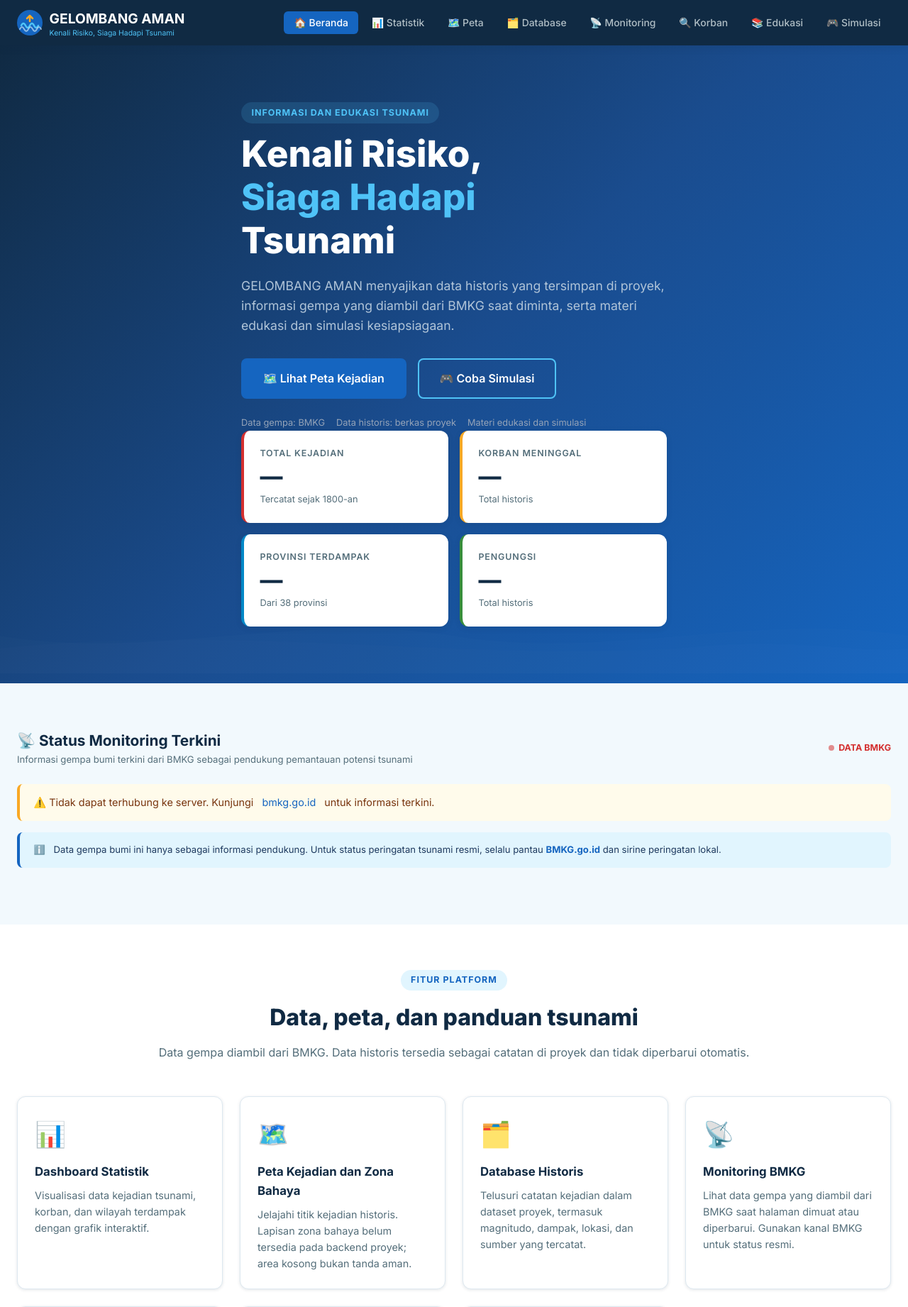
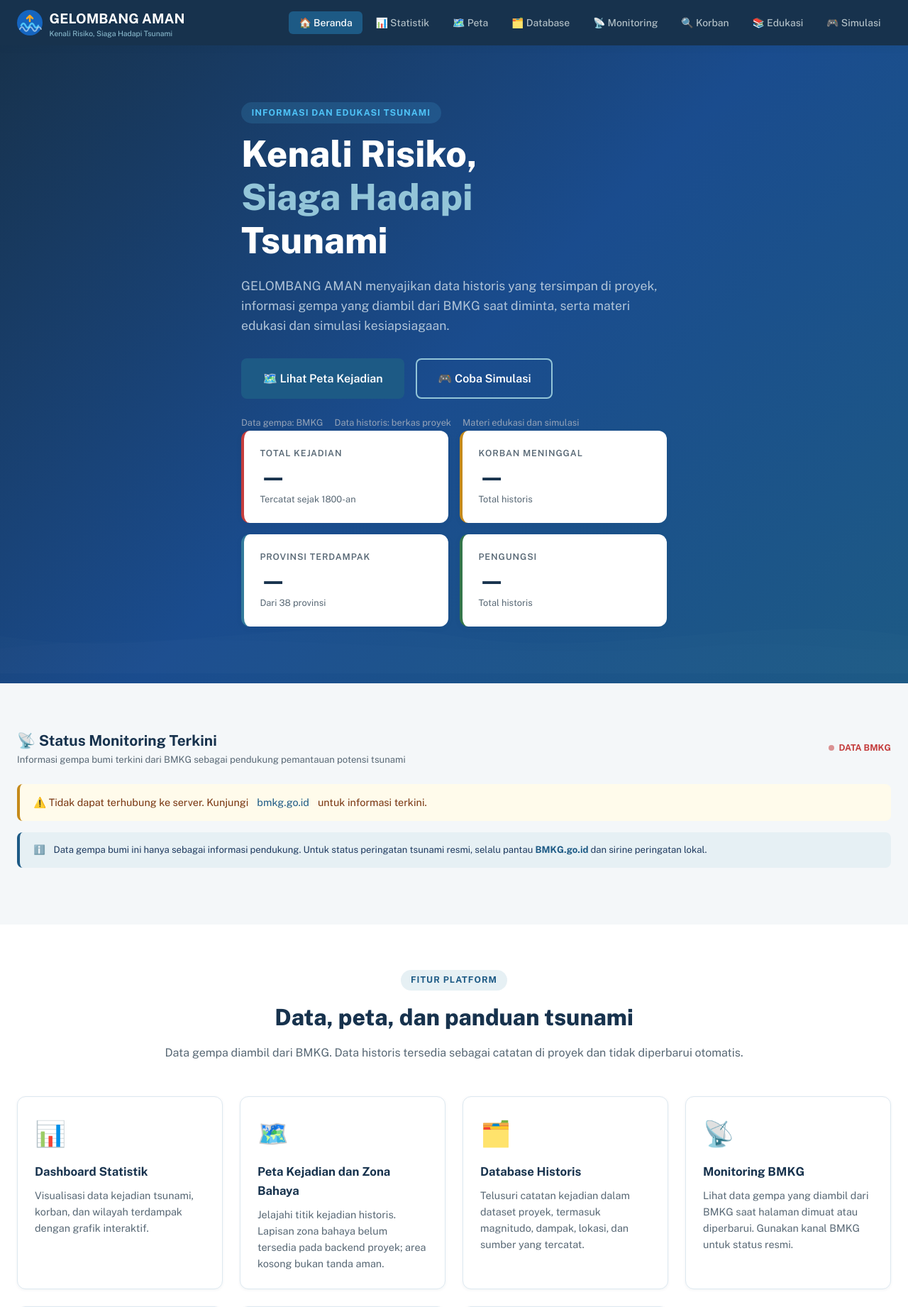
Before and after one commit to MumtazulHamdah/TSUNAMI, a PHP site: page / in a window 1280 px wide. Shown: the top 1842 px of the page at 71% size. Run offline with PHP 8.4, Linux system fonts and the light colour scheme; some libraries are stand-ins or nearby versions.

Commit message:
Tampilan Fase B: fondasi visual dan tipografi

```diff
--- a/gelombang-aman/frontend/assets/css/main.css
+++ b/gelombang-aman/frontend/assets/css/main.css
@@ -4,26 +4,37 @@
    ============================================================ */
 
 :root {
-  --deep-navy: #102A43;
-  --primary-blue: #1565C0;
-  --ocean-blue: #0288C7;
-  --sky-blue: #4FC3F7;
-  --light-blue: #E1F5FE;
-  --pale-blue: #F2F9FD;
+  --deep-navy: #17324D;
+  --primary-blue: #1D5A85;
+  --ocean-blue: #327A9B;
+  --sky-blue: #93C5D8;
+  --light-blue: #E6F0F4;
+  --pale-blue: #F4F7F9;
   --white: #FFFFFF;
-  --alert-red: #D32F2F;
-  --warning-orange: #F9A825;
-  --safe-green: #388E3C;
-  --text-dark: #1a2a3a;
-  --text-muted: #546e7a;
-  --border: #b0bec5;
-  --shadow: rgba(16, 42, 67, 0.12);
+  --alert-red: #C43D3D;
+  --warning-orange: #C58A1B;
+  --safe-green: #34764A;
+  --text-dark: #263746;
+  --text-muted: #586875;
+  --border: #CDD5DB;
+  --shadow: rgba(23, 50, 77, 0.06);
+  --font-sans: "Public Sans", "Segoe UI", Arial, sans-serif;
+  --radius-sm: 4px;
+  --radius-md: 6px;
+  --radius-lg: 8px;
+  --shadow-sm: 0 1px 2px rgba(23, 50, 77, 0.06);
+  --space-1: 0.25rem;
+  --space-2: 0.5rem;
+  --space-3: 0.75rem;
+  --space-4: 1rem;
+  --space-5: 1.5rem;
+  --space-6: 2rem;
 }
 
 /* ===== RESET & BASE ===== */
 *, *::before, *::after { box-sizing: border-box; margin: 0; padding: 0; }
 html { scroll-behavior: smooth; }
-body { font-family: 'Inter', 'Segoe UI', system-ui, -apple-system, sans-serif; color: var(--text-dark); background: var(--white); line-height: 1.6; }
+body { font-family: var(--font-sans); color: var(--text-dark); background: var(--white); line-height: 1.6; font-size: 1rem; }
 img { max-width: 100%; display: block; }
 a { color: var(--primary-blue); text-decoration: none; transition: color 0.2s; }
 a:hover { color: var(--ocean-blue); }
--- a/gelombang-aman/frontend/index.html
+++ b/gelombang-aman/frontend/index.html
@@ -7,7 +7,7 @@
   <title>GELOMBANG AMAN — Kenali Risiko, Siaga Hadapi Tsunami</title>
   <link rel="stylesheet" href="assets/css/main.css">
   <link rel="preconnect" href="https://fonts.googleapis.com">
-  <link href="https://fonts.googleapis.com/css2?family=Inter:wght@400;500;600;700;800&display=swap" rel="stylesheet">
+  <link href="https://fonts.googleapis.com/css2?family=Public+Sans:wght@400;500;600;700;800&display=swap" rel="stylesheet">
   <link rel="stylesheet" href="https://unpkg.com/leaflet@1.9.4/dist/leaflet.css">
   <link rel="stylesheet" href="https://unpkg.com/leaflet.markercluster@1.4.1/dist/MarkerCluster.css">
   <link rel="stylesheet" href="https://unpkg.com/leaflet.markercluster@1.4.1/dist/MarkerCluster.Default.css">
--- a/gelombang-aman/frontend/pages/admin.html
+++ b/gelombang-aman/frontend/pages/admin.html
@@ -5,7 +5,7 @@
   <meta name="viewport" content="width=device-width, initial-scale=1.0">
   <title>Dashboard Admin — GELOMBANG AMAN</title>
   <link rel="stylesheet" href="../assets/css/main.css">
-  <link href="https://fonts.googleapis.com/css2?family=Inter:wght@400;500;600;700;800&display=swap" rel="stylesheet">
+  <link href="https://fonts.googleapis.com/css2?family=Public+Sans:wght@400;500;600;700;800&display=swap" rel="stylesheet">
 </head>
 <body>
 <div class="admin-layout" id="admin-layout">
--- a/gelombang-aman/frontend/pages/dashboard.html
+++ b/gelombang-aman/frontend/pages/dashboard.html
@@ -5,7 +5,7 @@
   <meta name="viewport" content="width=device-width, initial-scale=1.0">
   <title>Dashboard Statistik — GELOMBANG AMAN</title>
   <link rel="stylesheet" href="../assets/css/main.css">
-  <link href="https://fonts.googleapis.com/css2?family=Inter:wght@400;500;600;700;800&display=swap" rel="stylesheet">
+  <link href="https://fonts.googleapis.com/css2?family=Public+Sans:wght@400;500;600;700;800&display=swap" rel="stylesheet">
 </head>
 <body>
 <nav class="navbar">
--- a/gelombang-aman/frontend/pages/database.html
+++ b/gelombang-aman/frontend/pages/database.html
@@ -5,7 +5,7 @@
   <meta name="viewport" content="width=device-width, initial-scale=1.0">
   <title>Database Historis Tsunami — GELOMBANG AMAN</title>
   <link rel="stylesheet" href="../assets/css/main.css">
-  <link href="https://fonts.googleapis.com/css2?family=Inter:wght@400;500;600;700;800&display=swap" rel="stylesheet">
+  <link href="https://fonts.googleapis.com/css2?family=Public+Sans:wght@400;500;600;700;800&display=swap" rel="stylesheet">
 </head>
 <body>
 <nav class="navbar">
--- a/gelombang-aman/frontend/pages/edukasi.html
+++ b/gelombang-aman/frontend/pages/edukasi.html
@@ -5,7 +5,7 @@
   <meta name="viewport" content="width=device-width, initial-scale=1.0">
   <title>Pusat Edukasi Tsunami — GELOMBANG AMAN</title>
   <link rel="stylesheet" href="../assets/css/main.css">
-  <link href="https://fonts.googleapis.com/css2?family=Inter:wght@400;500;600;700;800&display=swap" rel="stylesheet">
+  <link href="https://fonts.googleapis.com/css2?family=Public+Sans:wght@400;500;600;700;800&display=swap" rel="stylesheet">
 </head>
 <body>
 <nav class="navbar">
--- a/gelombang-aman/frontend/pages/korban.html
+++ b/gelombang-aman/frontend/pages/korban.html
@@ -5,7 +5,7 @@
   <meta name="viewport" content="width=device-width, initial-scale=1.0">
   <title>Korban & Orang Hilang — GELOMBANG AMAN</title>
   <link rel="stylesheet" href="../assets/css/main.css">
-  <link href="https://fonts.googleapis.com/css2?family=Inter:wght@400;500;600;700;800&display=swap" rel="stylesheet">
+  <link href="https://fonts.googleapis.com/css2?family=Public+Sans:wght@400;500;600;700;800&display=swap" rel="stylesheet">
 </head>
 <body>
 <nav class="navbar">
--- a/gelombang-aman/frontend/pages/login.html
+++ b/gelombang-aman/frontend/pages/login.html
@@ -5,7 +5,7 @@
   <meta name="viewport" content="width=device-width, initial-scale=1.0">
   <title>Login Admin — GELOMBANG AMAN</title>
   <link rel="stylesheet" href="../assets/css/main.css">
-  <link href="https://fonts.googleapis.com/css2?family=Inter:wght@400;500;600;700;800&display=swap" rel="stylesheet">
+  <link href="https://fonts.googleapis.com/css2?family=Public+Sans:wght@400;500;600;700;800&display=swap" rel="stylesheet">
 </head>
 <body style="background:var(--deep-navy);min-height:100vh;display:flex;align-items:center;justify-content:center">
   <div style="width:100%;max-width:420px;padding:1.5rem">
--- a/gelombang-aman/frontend/pages/monitoring.html
+++ b/gelombang-aman/frontend/pages/monitoring.html
@@ -5,7 +5,7 @@
   <meta name="viewport" content="width=device-width, initial-scale=1.0">
   <title>Monitoring Tsunami — GELOMBANG AMAN</title>
   <link rel="stylesheet" href="../assets/css/main.css">
-  <link href="https://fonts.googleapis.com/css2?family=Inter:wght@400;500;600;700;800&display=swap" rel="stylesheet">
+  <link href="https://fonts.googleapis.com/css2?family=Public+Sans:wght@400;500;600;700;800&display=swap" rel="stylesheet">
 </head>
 <body>
 <nav class="navbar">
--- a/gelombang-aman/frontend/pages/peta.html
+++ b/gelombang-aman/frontend/pages/peta.html
@@ -5,7 +5,7 @@
   <meta name="viewport" content="width=device-width, initial-scale=1.0">
   <title>Peta Kejadian dan Zona Bahaya — GELOMBANG AMAN</title>
   <link rel="stylesheet" href="../assets/css/main.css">
-  <link href="https://fonts.googleapis.com/css2?family=Inter:wght@400;500;600;700;800&display=swap" rel="stylesheet">
+  <link href="https://fonts.googleapis.com/css2?family=Public+Sans:wght@400;500;600;700;800&display=swap" rel="stylesheet">
   <link rel="stylesheet" href="https://unpkg.com/leaflet@1.9.4/dist/leaflet.css">
   <link rel="stylesheet" href="https://unpkg.com/leaflet.markercluster@1.4.1/dist/MarkerCluster.css">
   <link rel="stylesheet" href="https://unpkg.com/leaflet.markercluster@1.4.1/dist/MarkerCluster.Default.css">
--- a/gelombang-aman/frontend/pages/simulasi.html
+++ b/gelombang-aman/frontend/pages/simulasi.html
@@ -5,7 +5,7 @@
   <meta name="viewport" content="width=device-width, initial-scale=1.0">
   <title>Simulasi Mitigasi Tsunami — GELOMBANG AMAN</title>
   <link rel="stylesheet" href="../assets/css/main.css">
-  <link href="https://fonts.googleapis.com/css2?family=Inter:wght@400;500;600;700;800&display=swap" rel="stylesheet">
+  <link href="https://fonts.googleapis.com/css2?family=Public+Sans:wght@400;500;600;700;800&display=swap" rel="stylesheet">
 </head>
 <body>
 <nav class="navbar">
```
